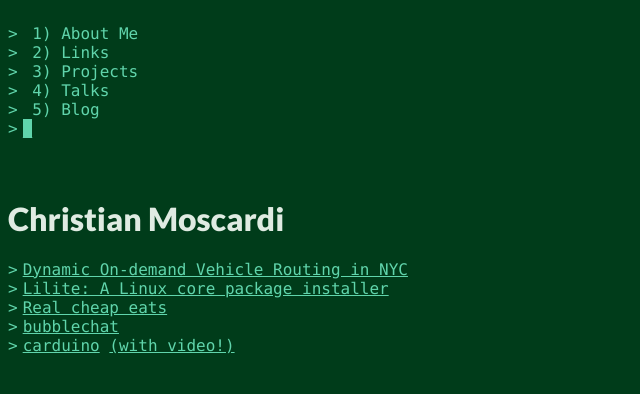
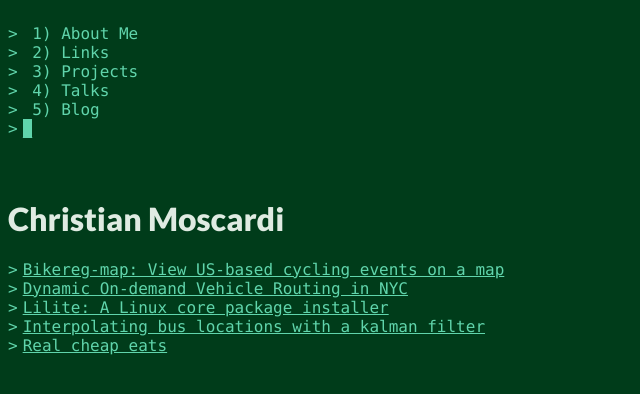
Before and after one commit to cmoscardi/cmoscardi.github.io, a Jekyll site: the page built from projects.html, in a window 1280 px wide. Shown: the top 394 px of the page, without its empty margins (0-640 px from the left). Built offline with Jekyll 4.4.1, drawn with Linux system fonts in a browser that asks for light colours; nearby versions of some CDN libraries.

Commit message:
project pruning

```diff
--- a/projects.html
+++ b/projects.html
@@ -5,9 +5,9 @@ title: projects
 
 <h1 id="nomen">Christian Moscardi</h1>
 <ul id="projects">
+  <li><a target="_blank" href="http://www.christianmoscardi.com/Bikereg-map/">Bikereg-map: View US-based cycling events on a map</a></li>
   <li><a target="_blank" href="https://github.com/cmoscardi/subway_explore">Dynamic On-demand Vehicle Routing in NYC </a></li>
-  <li><a target="_blank" href="https://www.lilite.co">Lilite: A Linux core package installer</a></li>
+  <li><a target="_blank" href="https://github.com/cmoscardi/lilite">Lilite: A Linux core package installer</a></li>
+  <li><a target="_blank" href="https://github.com/cmoscardi/bus_kalman">Interpolating bus locations with a kalman filter </a></li>
   <li><a target="_blank" href="http://www.realcheapeats.com">Real cheap eats</a></li>
-  <li><a target="_blank" href="http://cmos-bubblechat.herokuapp.com">bubblechat</a></li>
-  <li><a target="_blank" href="https://github.com/cmoscardi/carduino">carduino</a> <a target="_blank" href="http://dl.dropbox.com/u/24144746/20120413_151512.mp4">(with video!)</a></li>
 </ul>
```
